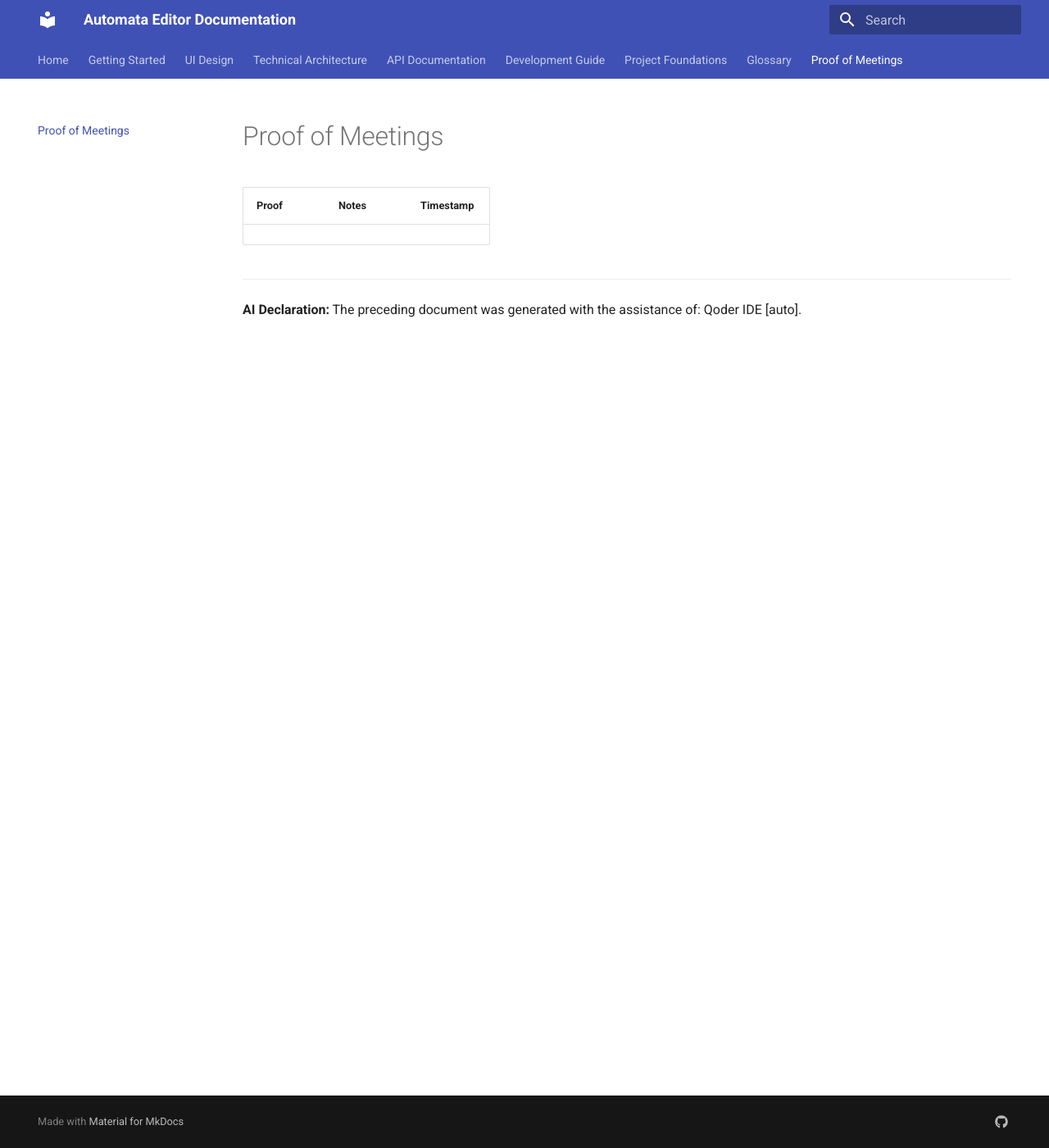
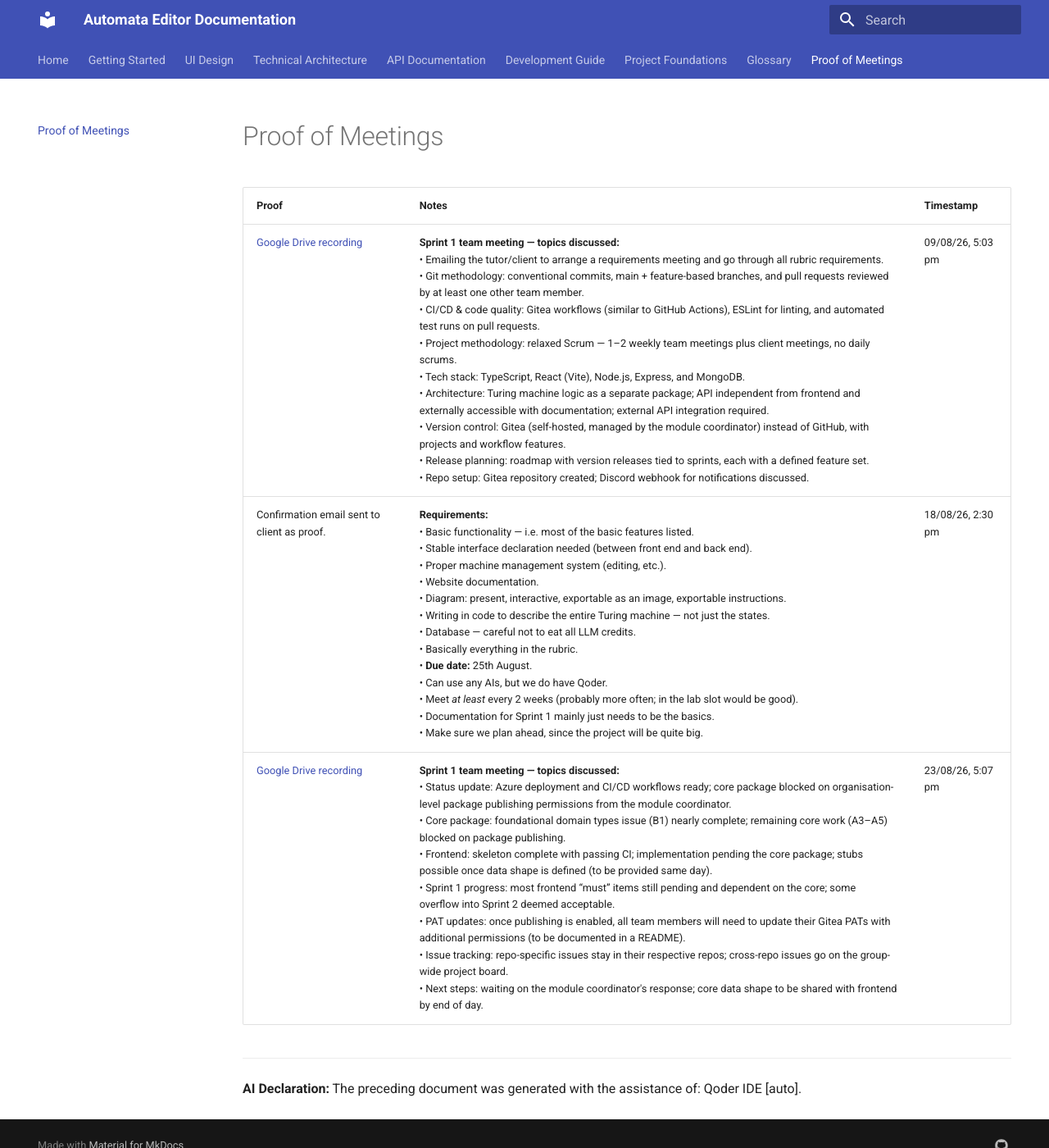
Before and after one commit to 2883251/Automata-Editor-and-Visualiser-Documentation, an MkDocs documentation site: the page built from docs/proof-of-meetings.md, in a window 1280 px wide and 1400 px high. Shown: the whole window at 82% size. Built offline with MkDocs 1.6.1 and Material for MkDocs 9.7.7, drawn with Linux system fonts in a browser that asks for light colours.

Commit message:
docs(proof-of-meetings): add detailed sprint 1 team meeting proofs and notes
- Added proof for all three meetings held so far.

Assisted by: Qoder-IDE[auto]

```diff
--- a/docs/proof-of-meetings.md
+++ b/docs/proof-of-meetings.md
@@ -2,6 +2,9 @@
 
 | Proof | Notes | Timestamp |
 |-------|-------|-----------|
+| [Google Drive recording](https://drive.google.com/drive/folders/1r2QC_LkpIXIh2HivApZt2cRBCzejviBk?usp=sharing) | **Sprint 1 team meeting — topics discussed:**<br>• Emailing the tutor/client to arrange a requirements meeting and go through all rubric requirements.<br>• Git methodology: conventional commits, main + feature-based branches, and pull requests reviewed by at least one other team member.<br>• CI/CD & code quality: Gitea workflows (similar to GitHub Actions), ESLint for linting, and automated test runs on pull requests.<br>• Project methodology: relaxed Scrum — 1–2 weekly team meetings plus client meetings, no daily scrums.<br>• Tech stack: TypeScript, React (Vite), Node.js, Express, and MongoDB.<br>• Architecture: Turing machine logic as a separate package; API independent from frontend and externally accessible with documentation; external API integration required.<br>• Version control: Gitea (self-hosted, managed by the module coordinator) instead of GitHub, with projects and workflow features.<br>• Release planning: roadmap with version releases tied to sprints, each with a defined feature set.<br>• Repo setup: Gitea repository created; Discord webhook for notifications discussed. | 09/08/26, 5:03 pm |
+| Confirmation email sent to client as proof. | **Requirements:**<br>• Basic functionality — i.e. most of the basic features listed.<br>• Stable interface declaration needed (between front end and back end).<br>• Proper machine management system (editing, etc.).<br>• Website documentation.<br>• Diagram: present, interactive, exportable as an image, exportable instructions.<br>• Writing in code to describe the entire Turing machine — not just the states.<br>• Database — careful not to eat all LLM credits.<br>• Basically everything in the rubric.<br>• **Due date:** 25th August.<br>• Can use any AIs, but we do have Qoder.<br>• Meet *at least* every 2 weeks (probably more often; in the lab slot would be good).<br>• Documentation for Sprint 1 mainly just needs to be the basics.<br>• Make sure we plan ahead, since the project will be quite big. | 18/08/26, 2:30 pm |
+| [Google Drive recording](https://drive.google.com/drive/folders/1TdrprkIWZbjLpsHvL-GbAUZ6P0rdXg-_?usp=sharing) | **Sprint 1 team meeting — topics discussed:**<br>• Status update: Azure deployment and CI/CD workflows ready; core package blocked on organisation-level package publishing permissions from the module coordinator.<br>• Core package: foundational domain types issue (B1) nearly complete; remaining core work (A3–A5) blocked on package publishing.<br>• Frontend: skeleton complete with passing CI; implementation pending the core package; stubs possible once data shape is defined (to be provided same day).<br>• Sprint 1 progress: most frontend “must” items still pending and dependent on the core; some overflow into Sprint 2 deemed acceptable.<br>• PAT updates: once publishing is enabled, all team members will need to update their Gitea PATs with additional permissions (to be documented in a README).<br>• Issue tracking: repo-specific issues stay in their respective repos; cross-repo issues go on the group-wide project board.<br>• Next steps: waiting on the module coordinator's response; core data shape to be shared with frontend by end of day. | 23/08/26, 5:07 pm |
 
 ---
 
```
